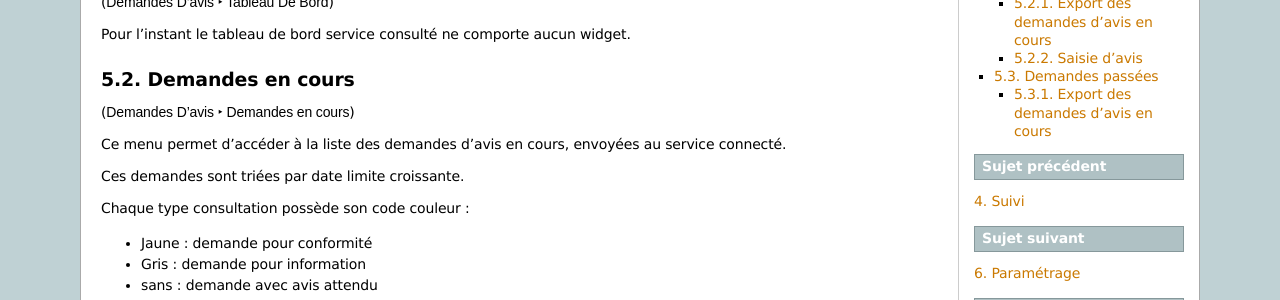
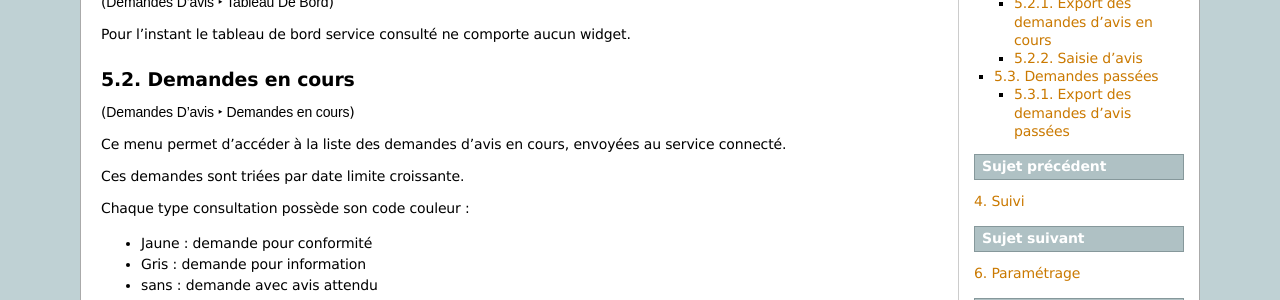
Before and after one commit to mpavaux/openads-documentation, a Sphinx documentation site: the page built from source/manuel_utilisateur/service_consulte.rst, in a window 1280 px wide and 1400 px high. Shown: the part 145-445 px from the top of the window. Built offline with Sphinx 7.4.7, drawn with Linux system fonts in a browser that asks for light colours; some of the changed text lies outside the part shown.

Commit message:
Correction d'un titre sur la doc pour le profil service consulté

```diff
--- a/source/manuel_utilisateur/service_consulte.rst
+++ b/source/manuel_utilisateur/service_consulte.rst
@@ -81,8 +81,8 @@
 
 En cliquant sur la demande d'avis l'utilisateur accède à la synthèse du dossier.
 
-Export des demandes d'avis en cours
-===================================
+Export des demandes d'avis passées
+==================================
 
 Les utilisateurs des services peuvent exporter un ensemble de demandes d'avis
 filtrées via la recherche avancée dans un format exploitable sur tableur.
```
